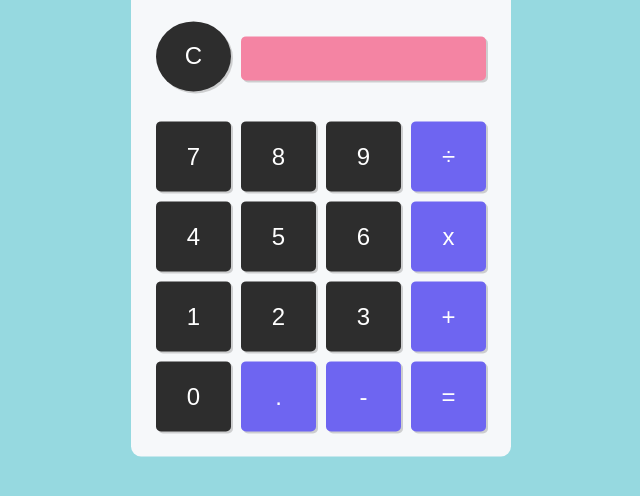
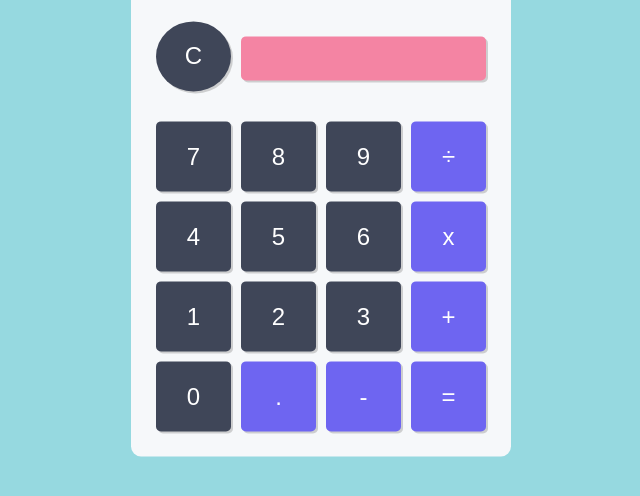
Before and after one commit to arizalsultan25/myCalculator, a plain HTML site: page index.html in a window 1280 px wide. Shown: the part 194-690 px from the top of the page, without its empty margins (319-959 px from the left). Drawn offline with Linux system fonts and the light colour scheme.

Commit message:
change button color

```diff
--- a/style.css
+++ b/style.css
@@ -81,7 +81,7 @@ h3 {
     height: 70px;
     border: none;
     cursor: pointer;
-    background-color: #2d2d2d;
+    background-color: #3F4658;
     color: #fff;
     border-radius: 5px;
     font-size: 24px;
@@ -117,7 +117,7 @@ h3 {
     height: 70px;
     border: none;
     cursor: pointer;
-    background-color: #2d2d2d;
+    background-color: #3F4658;
     color: #fff;
     border-radius: 50%;
     font-size: 24px;
```
